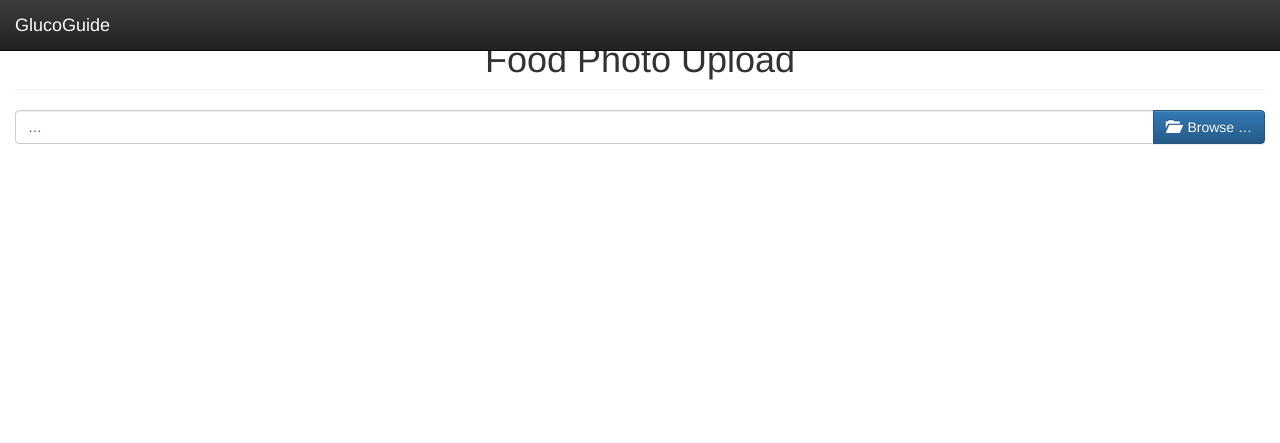
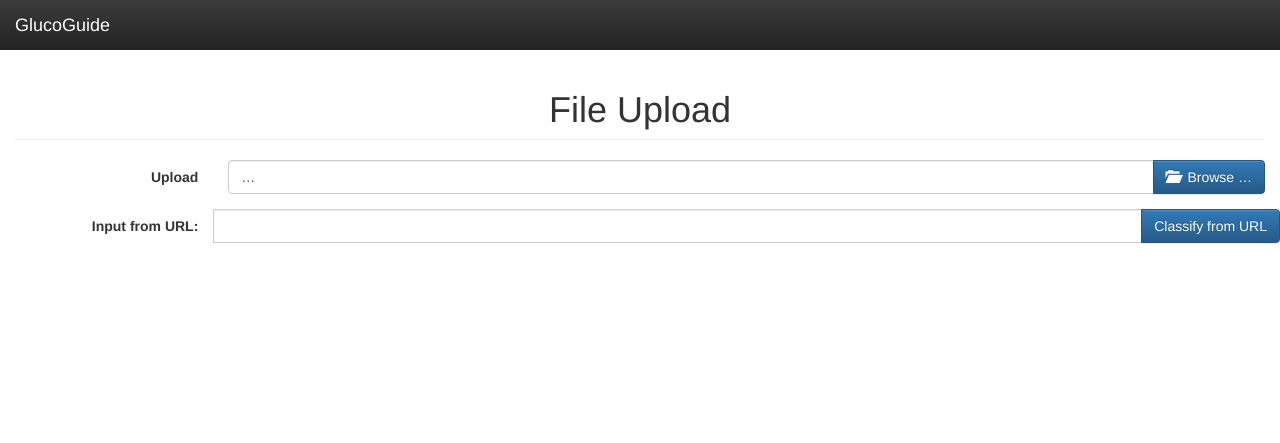
Before and after one commit to RenfengLiu/caffeWeb, a Django app: page / in a window 1280 px wide. Shown: the top 443 px of the page. Run offline with Django 3.2, Linux system fonts and the light colour scheme; parts of the project's set-up code (start-up, migrations or seed data) failed here and were passed over; some libraries are stand-ins or nearby versions.

Commit message:
add img url

```diff
--- a/AppServer/templates/fileuploader.html
+++ b/AppServer/templates/fileuploader.html
@@ -4,42 +4,66 @@
 <div class="container-fluid">
 	<div class="row">
 		<div class="col-sm-12 ">
-		  <h1 class="page-header text-center">Food Photo Upload</h1>
+		  <h1 class="page-header text-center">File Upload</h1>
 		</div>
 		<div class="centered col-sm-12 ">
-		<form enctype="multipart/form-data" method="post" action="/fileupload/">
-			{% csrf_token %}
-            <div class="form-group">
-                <input id="meal_photo" type="file" name="meal_photo" class="file">
-            </div>
-		</form>
+			<form enctype="multipart/form-data" method="post" action="/fileupload/" class="form-horizontal" id="imgForm">
+				{% csrf_token %}
+				<input type="hidden" name="imgsource" id="imgsource" value="1">
+	            <div class="form-group">
+	             	<label for="upload" class="col-sm-2 control-label">Upload</label>
+				    <div class="col-sm-10">
+				      <input id="meal_photo" type="file" name="meal_photo" class="file form-control"  placeholder="Uoload Image.">
+				    </div>
+	            </div>
+
+	            <div class="form-group">
+	            	<label for="upload" class="col-sm-2 control-label">Input from URL:</label>
+	            	<div class="input-group">
+	            		<div >
+		                	<input id="imgUrl" type="text" class="form-control"  name="imgurl">
+		            	</div>
+		            	<div class="input-group-btn">
+		            		<button class="btn btn-primary " type="submit"  id="submitForm">Classify from URL</button>
+	                	</div>
+	                </div>
+	            </div>
+
+			</form>
 		</div>
 	</div>
 
 {% if uploaded %}
 	<div class="row">
 		<div class="col-sm-6">
-			<img class="center-block" src="{% static ""%}{{file_path}}"  alt="" >
+			<img class="center-block img-responsive" src="{{img_link}}"   alt="" >
 		</div>
 		<div class="col-sm-6">
-				<!-- <div class="media-body"> -->
 				<ul class="list-group">
 				{% for label, prob in  pred%}
 				<li class="list-group-item "> {{ label }} {{ prob }}%
-					<!-- <span > -->
 					<div class="progress">
-						<div class="progress-bar progress-bar-success" role="progressbar" aria-valuemin="0" aria-valuemax="100" style="width: {{ photo.pred.prob1 }}%;">
+						<div class="progress-bar progress-bar-success" role="progressbar" aria-valuemin="0" aria-valuemax="100" style="width: {{ prob }}%;">
 						</div>
 					</div>
-					<!-- </span> -->
 				</li>
 				{% endfor %}
 				</ul>
-
-			<!-- </div> -->
 		</div>
 	</div>
 {% endif %}
 </div>
 
 {% include 'footer.html' %}
+
+<script type="text/javascript">
+$(function(){
+	$("#submitForm").click(function(event)
+	{
+		event.preventDefault(); // cancel default behavior
+		$("#imgsource").val("2");
+		$("#imgForm").submit();
+	});
+
+});
+</script>
--- a/AppServer/templates/res.html
+++ b/AppServer/templates/res.html
@@ -6,6 +6,7 @@
 <link rel="stylesheet" href="https://maxcdn.bootstrapcdn.com/bootstrap/3.3.0/css/bootstrap.min.css">
 <link rel="stylesheet" href="https://maxcdn.bootstrapcdn.com/bootstrap/3.3.0/css/bootstrap-theme.min.css">
 <link rel="stylesheet" href="{% static "assets/css/fileinput.min.css" %}">
+<link rel="stylesheet" href="{% static "assets/css/dashboard.css" %}">
 <link rel="stylesheet" href="//code.jquery.com/ui/1.11.3/themes/smoothness/jquery-ui.css">
 
 <link href="//fonts.googleapis.com/css?family=Lato:300,400,700,300italic,400italic" rel="stylesheet" type="text/css">
@@ -13,15 +14,8 @@
 
 <script type="text/javascript" src="{% static "assets/js/jquery.min.js" %}" ></script>
 <script src="//code.jquery.com/ui/1.11.3/jquery-ui.js"></script>
-<script src="https://maxcdn.bootstrapcdn.com/bootstrap/3.3.0/js/bootstrap.min.js"></script>
 <script type="text/javascript" src ="{% static "assets/js/fileinput.js" %}"></script>
 <script type="text/javascript" src="{% static "assets/js/jquery.flot.min.js" %}" ></script>
-
-
-<!-- <script type="text/javascript" src="{% static "assets/js/dataTables.editor.js" %}"></script> -->
-
-<script type="text/javascript" src="{% static "assets/js/cropper.js" %}"></script>
-<script type="text/javascript" src="{% static "assets/js/croppic.js" %}"></script>
 
 <!-- HTML5 shim and Respond.js IE8 support of HTML5 elements and media queries -->
 <!--[if lt IE 9]>
--- a/AppServer/urls.py
+++ b/AppServer/urls.py
@@ -6,7 +6,8 @@ import views
 
 urlpatterns = patterns('',
     url(r'^$',views.fileupload_view ,name='fileupload_view'),
-    url(r'^/fileupload', views.fileupload_view ,name='fileupload_view')
+    url(r'^/fileupload$', views.fileupload_view ,name='fileupload_view')
+    #
     # URL for debug
     # url(r'^photos/$',debug_view.photo_list_vew,name='photos'),
     # url(r'^photos/(?P<page>\d+)$',debug_view.photo_list_vew,name='photos'),
--- a/AppServer/views.py
+++ b/AppServer/views.py
@@ -1,3 +1,4 @@
+import urllib, StringIO
 from django.shortcuts import render, redirect
 from django.http import Http404, HttpResponse
 import classification
@@ -5,17 +6,32 @@ import classification
 classifier = classification.load_model()
 labels_all = classification.get_labels()
 
-
 def fileupload_view(request):
     if request.method == "POST":
-        uploaded_file = request.FILES['meal_photo']
-        file_path = 'AppServer/static/assets/img/' + uploaded_file.name
-        destination = open(file_path, 'wb+')
-        for chunk in uploaded_file.chunks():
-        	destination.write(chunk)
-        destination.close()
+        file_source = request.POST["imgsource"]
+        if file_source == "1":
+            uploaded_file = request.FILES['meal_photo']
+            file_name = uploaded_file.name
+            file_path = 'AppServer/static/assets/img/' + uploaded_file.name
+
+            img_link = '/static/assets/img/' + file_name
+            destination = open(file_path, 'wb+')
+            for chunk in uploaded_file.chunks():
+            	destination.write(chunk)
+            destination.close()
+        else:
+            img_url = request.POST["imgurl"]
+            file_path = 'AppServer/static/assets/img/'+'tmp.jpg'
+            file_name = 'tmp.jpg'
+
+            destination = open(file_path, 'wb+')
+            string_buffer =urllib.urlopen(img_url).read()
+            destination.write(string_buffer)
+            destination.close()
+            img_link = img_url
+
         pred = classification.get_predict_labels(file_path, classifier, labels_all)
-        file_path = 'assets/img/' + uploaded_file.name
-        return render(request, 'fileuploader.html', {'pred':pred,'file_path':file_path, 'uploaded':1})
+        file_path = 'assets/img/' + file_name
+        return render(request, 'fileuploader.html', {'pred':pred,'img_link':img_link, 'uploaded':1})
     else:
     	return render(request, 'fileuploader.html', {})
--- a/foodRec/wsgi.py
+++ b/foodRec/wsgi.py
@@ -11,7 +11,7 @@ import os
 import sys
 
 
-os.environ.setdefault("DJANGO_SETTINGS_MODULE", "GlucoGuide.settings")
+os.environ.setdefault("DJANGO_SETTINGS_MODULE", "foodRec.settings")
 
 from django.core.wsgi import get_wsgi_application
 application = get_wsgi_application()
```
Also changed, not shown: AppServer/update_labels.py (deleted, +0 -39 lines).
